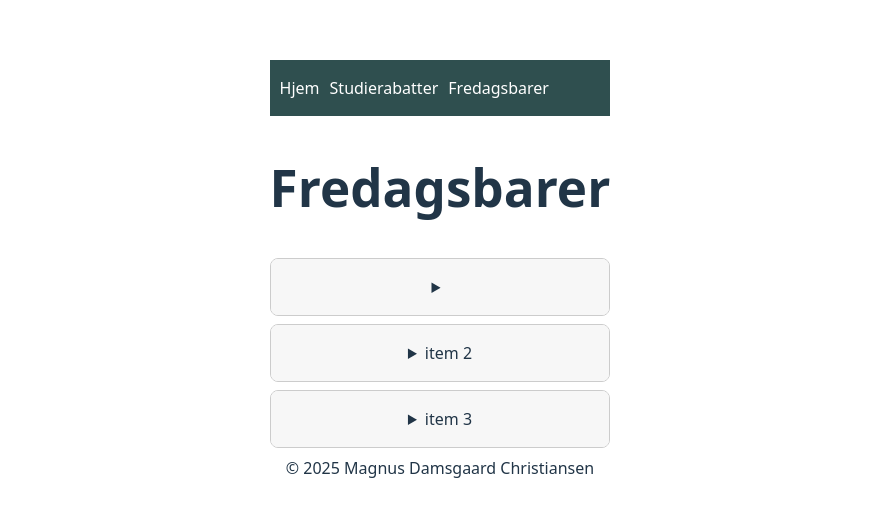
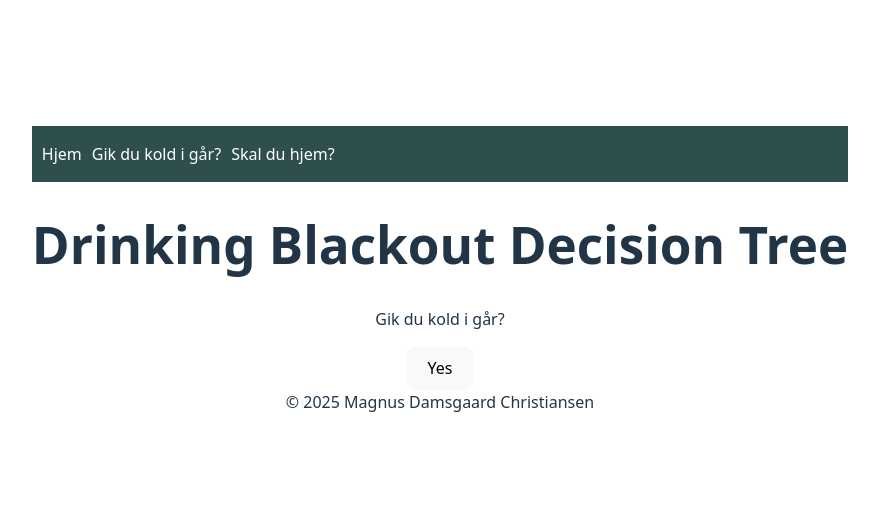
Before and after one commit to magn3054/byen-testen, a React (Vite) app: page /forward in a window 1280 px wide. Shown: the part 130-646 px from the top of the page, without its empty margins (200-1079 px from the left). Built offline with nearby package versions, Linux system fonts and the light colour scheme.

Commit message:
first edit

```diff
--- a/src/components/Header.jsx
+++ b/src/components/Header.jsx
@@ -10,14 +10,11 @@ export default function Header() {
                     <Link className={mystyle.linktext} to="/">Hjem</Link>
                 </p>
                 <p>
-                    <Link className={mystyle.linktext} to="/first">Studierabatter</Link>
+                    <Link className={mystyle.linktext} to="/forward">Gik du kold i går?</Link>
                 </p>
                 <p>
-                    <Link className={mystyle.linktext} to="/second">Fredagsbarer</Link>
+                    <Link className={mystyle.linktext} to="/backward">Skal du hjem?</Link>
                 </p>
-                {/* <p>
-                    <Link className={mystyle.linktext} to="/third"></Link>
-                </p> */}
             </nav>
         </header>
     )
--- a/src/views/Forward.jsx
+++ b/src/views/Forward.jsx
@@ -1,23 +1,77 @@
-import AccordionItem from "../components/AccordionItem";
+import { useState } from "react";
 
-function FirstPage() {
+// Define decision tree as JSON
+const decisionTree = {
+  question: "Gik du kold i går?",
+  options: {
+    Yes: {
+      question: "Kan du huske noget?",
+      options: {
+        Yes: {
+          question: "Har du moralske tømmerbobs?",
+          options: {
+            Yes: "Du gik kold",
+            No: "Du gik ikke kold",
+          },
+        },
+        No: {
+          question: "Er du alene i din seng?",
+          options: {
+            Yes: {
+              question: "Svarer dine venner dig?",
+              options: {
+                Yes: "Spørg dem om du gik kold",
+                No: "Du har sikkert været pinlig og gik kold",
+              },
+            },
+            No: {
+              question: "Kender du personen?",
+              options: {
+                Yes: {
+                  question: "Er det en fejl?",
+                  options: {
+                    Yes: {
+                      question: "Er det din egen seng?",
+                      options: {
+                        Yes: "You fucked og gik kold",
+                        No: "Du gik kold STIK AF!!",
+                      },
+                    },
+                    No: "You good, spørg personen hvad der er sket",
+                  },
+                },
+                No: "Sikke noget puha",
+              },
+            },
+          },
+        },
+      },
+    },
+  },
+};
 
-    const itemlist = [
-        { id: "1", name: "", desc: "item 1 description" },
-        { id: "2", name: "item 2", desc: "item 2 description" },
-        { id: "3", name: "item 3", desc: "item 3 description" },
-    ]
+export default function DecisionTree() {
+  const [currentNode, setCurrentNode] = useState(decisionTree);
 
-    return (
-        <section>
-            <h1>Fredagsbarer</h1>
-            <div>
-                {itemlist.map((item, index) => (
-                    <AccordionItem key={index} oneitem={item} />
-                ))}
-            </div>
-        </section>
-    )
+  const handleChoice = (choice) => {
+    if (typeof currentNode.options[choice] === "string") {
+      setCurrentNode({ question: currentNode.options[choice], options: {} });
+    } else {
+      setCurrentNode(currentNode.options[choice]);
+    }
+  };
+
+  return (
+    <div>
+      <h1>Drinking Blackout Decision Tree</h1>
+      <p>{currentNode.question}</p>
+      <div>
+        {Object.keys(currentNode.options).map((option) => (
+          <button key={option} onClick={() => handleChoice(option)}>
+            {option}
+          </button>
+        ))}
+      </div>
+    </div>
+  );
 }
-
-export default FirstPage;
```
